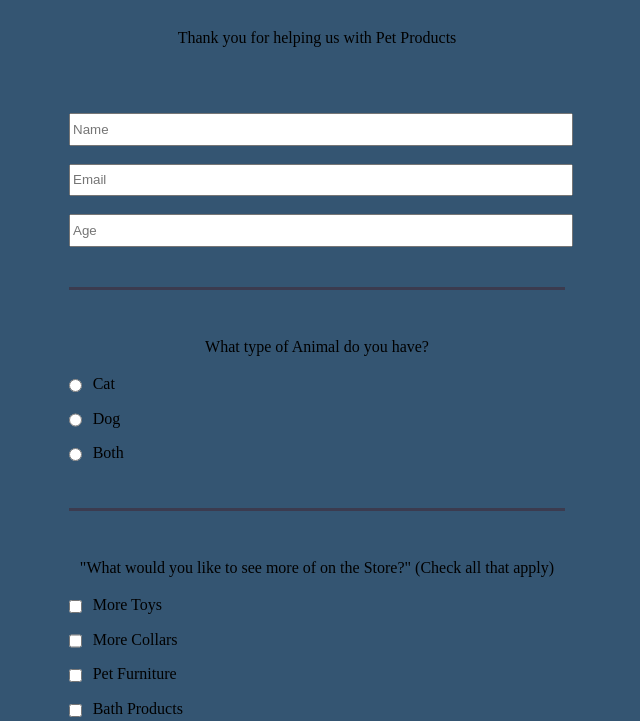
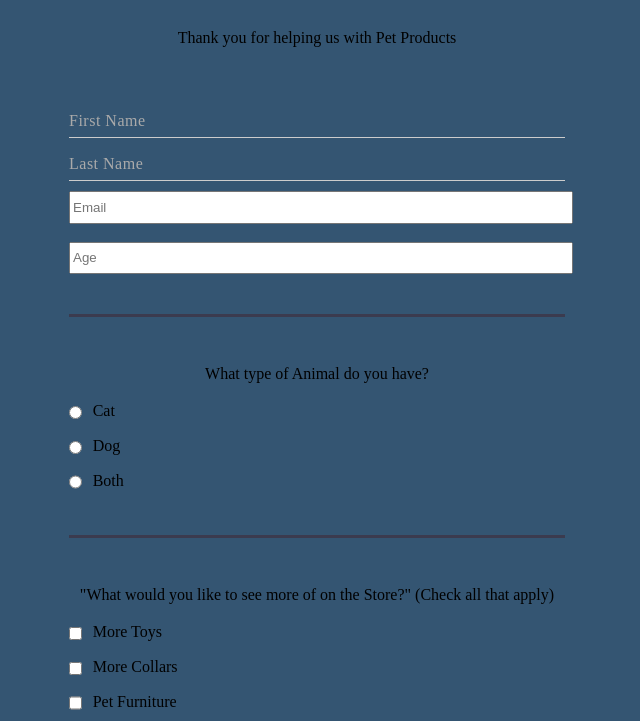
Before and after one commit to BHallPhoto/SurveyForm23, a plain HTML site: page index.html in a window 1280 px wide. Shown: the part 72-793 px from the top of the page, without its empty margins (323-963 px from the left). Drawn offline with Linux system fonts and the light colour scheme.

Commit message:
added css

```diff
--- a/index.html
+++ b/index.html
@@ -17,12 +17,20 @@
         <!-- Personal Information -->
         <fieldset>
             <div class="info">
-                <label for="name" id="name-label">
-                    <input name="name" type="text" id="name" required placeholder="Name"/>
-                </label>
-                <label for="email" id="email-label">
+                <div class="col input-effect">
+                    <input class="inputs" name="first-name" type="text" id="first-name" required placeholder=""/>
+                    <label for="first-name" id="first-name-label">First Name</label>
+                    <span class="focus-border"></span>
+                </div>
+                <div class="col input-effect">
+                    <input class="inputs" name="last-name" type="text" id="last-name" required placeholder=""/>
+                    <label for="last-name" id="last-name-label">Last Name</label>
+                    <span class="focus-border"></span>
+                </div>
+                <div class="col input-effect">
                     <input name="email" type="email" id="email" required placeholder="Email"/>
-                </label>
+                    <label for="email" id="email-label"></label>
+                </div>
                 <label for="number" id="number-label">
                     <input name="number" type="number" id="number" min="13" max="110" placeholder="Age"/>
                 </label>
--- a/style/styles.css
+++ b/style/styles.css
@@ -46,3 +46,59 @@ fieldset {
 fieldset:last-of-type {
     border-bottom: none;
 }
+
+/* Inputs with label effects */
+
+.col {
+    /* float: left; */
+    width: 100%;
+    margin: auto 0;
+    position: relative;
+  }
+
+:focus {
+    outline: none;
+}
+.inputs {
+  border: 0;
+  padding: 4px 0;
+  border-bottom: 1px solid #ccc;
+  background-color: transparent;
+}
+input[type="text"] {
+    font: 15px/24px "Lato", Arial, sans-serif;
+    color: #333;
+    width: 100%;
+    box-sizing: border-box;
+    letter-spacing: 1px;
+}
+.inputs ~ .focus-border {
+    position: absolute;
+    bottom: 0;
+    left: 50%;
+    width: 0;
+    height: 2px;
+    background-color: #4caf50;
+    transition: 0.4s;
+}
+.inputs:focus ~ .focus-border,
+.has-content.inputs ~ .focus-border {
+    width: 100%;
+    transition: 0.4s; left: 0;
+}
+.inputs ~ label {
+    position: absolute;
+    left: 0;
+    width: 100%;
+    top: 9px;
+    color: #aaa;
+    transition: 0.3s;
+    z-index: -1;
+    letter-spacing: 0.5px;
+}
+.inputs:focus ~ label, .has-content.inputs ~ label {
+    top: -16px;
+    font-size: 12px;
+    color: #d67433;
+    transition: 0.3s;
+}
```
